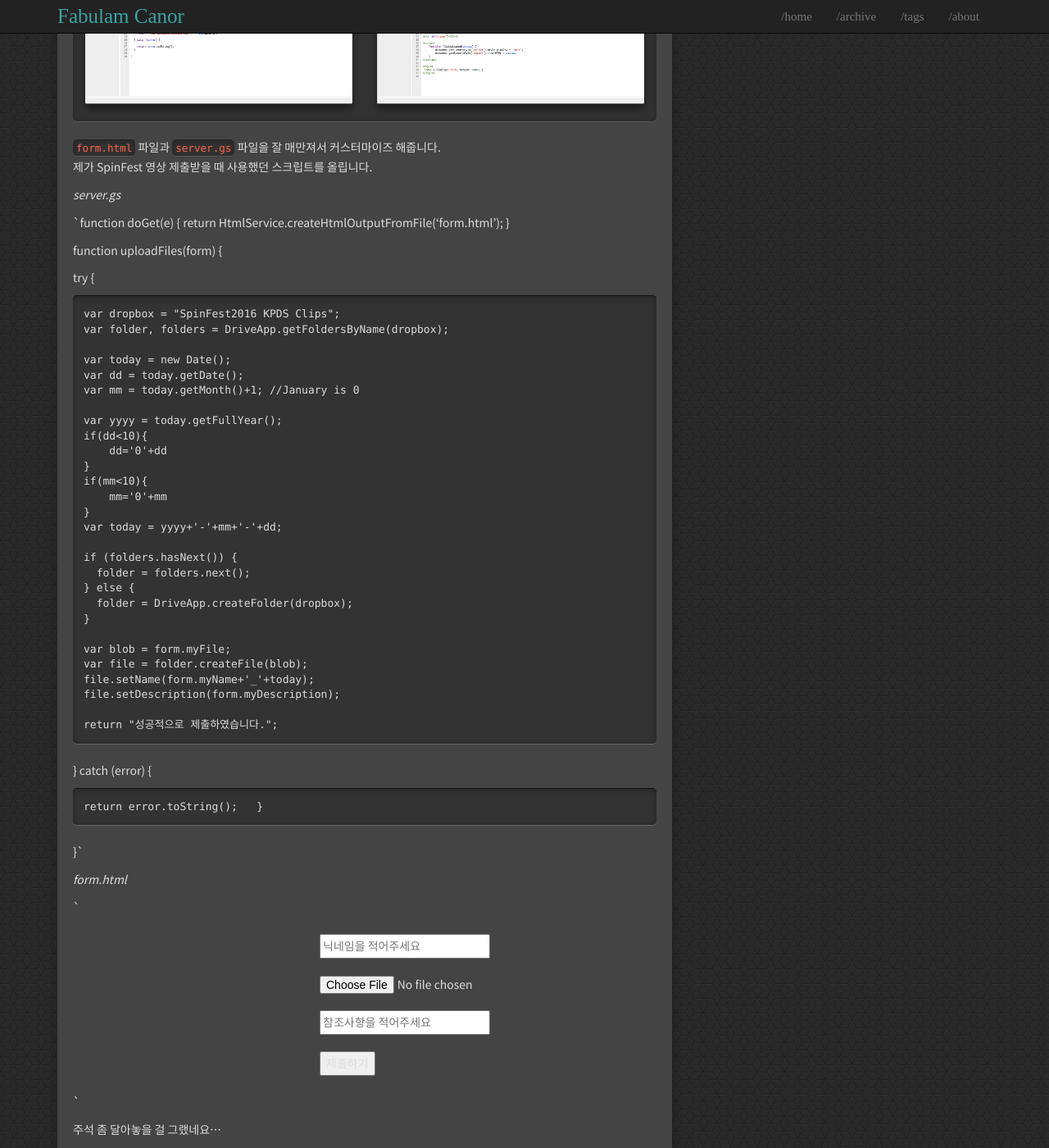
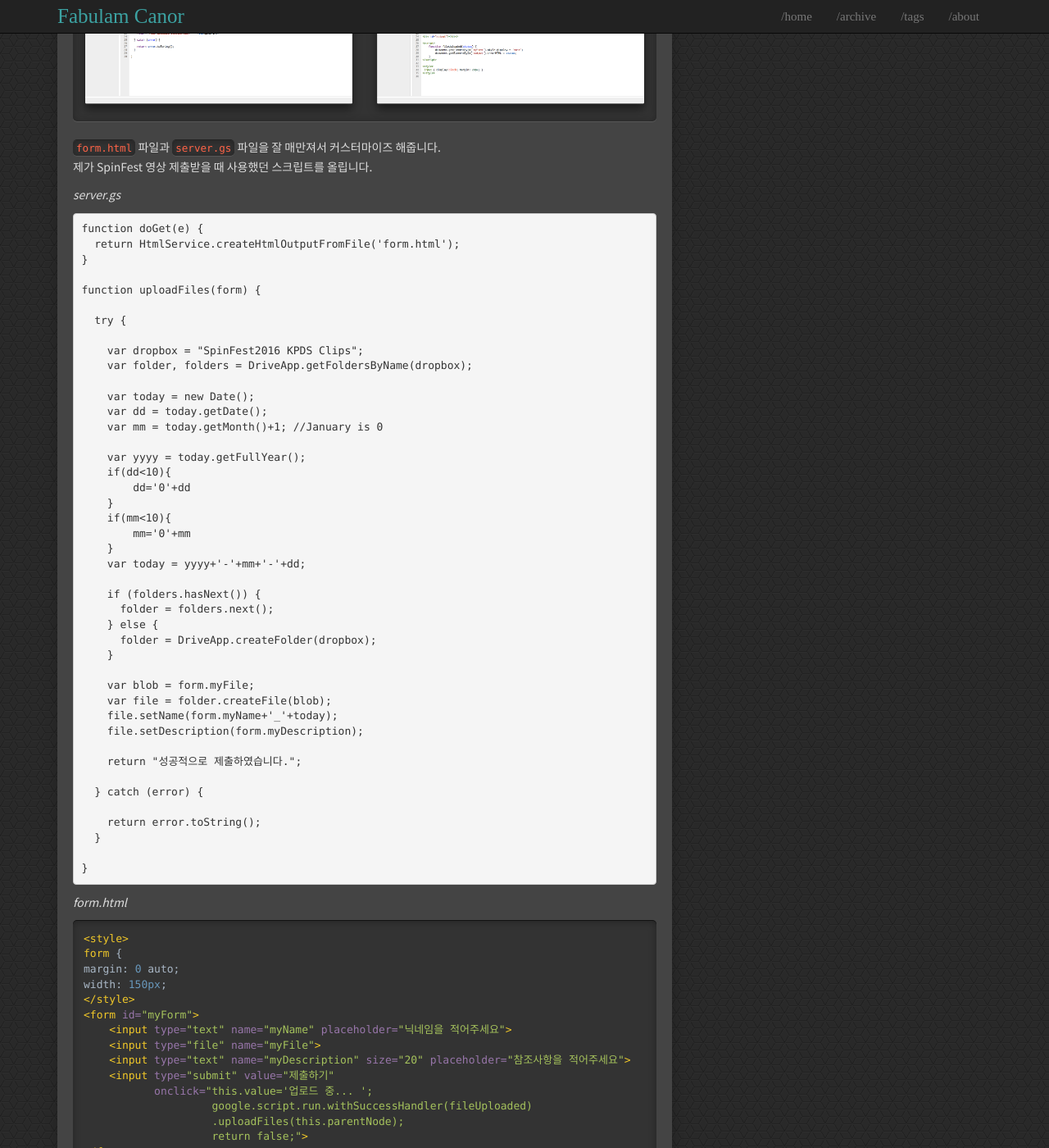
Before and after one commit to Canorus/canorus.github.io, a Jekyll site: the page built from _posts/2016-05-31-submitting_via_G_drive.md, in a window 1280 px wide and 1400 px high, scrolled down 456 px. Shown: the whole window at 82% size. Built offline with Jekyll 4.4.1, drawn with Linux system fonts in a browser that asks for light colours; some of the changed text lies outside the part shown.

Commit message:
submitting via G drive code edit

````diff
--- a/_posts/2016-05-31-submitting_via_G_drive.md
+++ b/_posts/2016-05-31-submitting_via_G_drive.md
@@ -16,7 +16,8 @@ published: true
 
 *server.gs*
 
-`function doGet(e) {
+```JavaScript
+function doGet(e) {
   return HtmlService.createHtmlOutputFromFile('form.html');
 }
 
@@ -58,11 +59,13 @@ function uploadFiles(form) {
     return error.toString();
   }
 
-}`
+}
+```
 
 *form.html*
 
-`<style>
+```html
+<style>
 form {
 margin: 0 auto;
 width: 150px;
@@ -90,7 +93,7 @@ width: 150px;
 <style>
  input { display:block; margin: 20px; }
 </style>
-`
+```
 
 주석 좀 달아놓을 걸 그랬네요...
 
````
